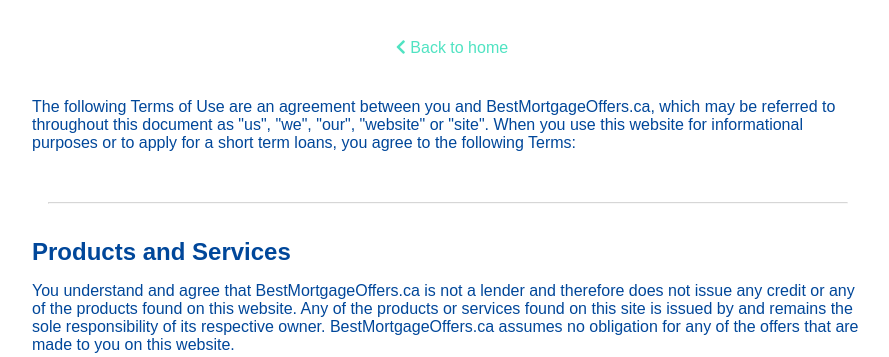
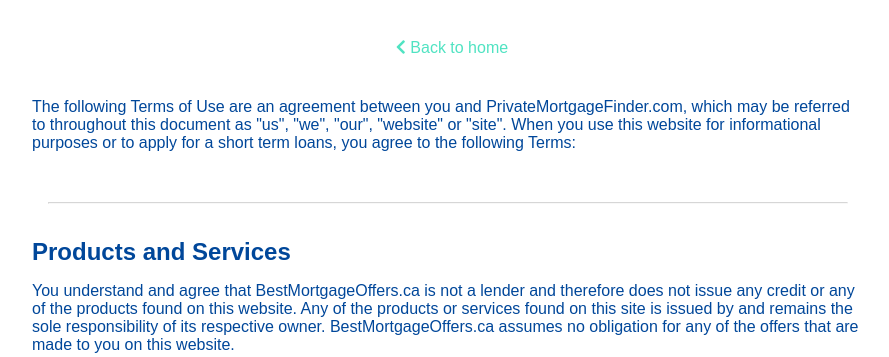
Before and after one commit to maxivy138/pmf_project, a Django app: page /termsofuse in a window 1280 px wide. Shown: the part 151-508 px from the top of the page, without its empty margins (192-1081 px from the left). Run offline with Django 3.2, Linux system fonts and the light colour scheme; some libraries are stand-ins or nearby versions.

Commit message:
changed termsofuse and added domain to allowed hosts

```diff
--- a/pmf/settings.py
+++ b/pmf/settings.py
@@ -25,7 +25,7 @@
 # SECURITY WARNING: don't run with debug turned on in production!
 DEBUG = True
 
-ALLOWED_HOSTS = ['178.128.238.3']
+ALLOWED_HOSTS = ['178.128.238.3', 'privatemortgagefinder.com']
 
 
 # Application definition
--- a/templates/pages/termsofuse.html
+++ b/templates/pages/termsofuse.html
@@ -14,7 +14,7 @@
 
             <div class="faq-item">
                 <br>
-                <p class="faq-p">The following Terms of Use are an agreement between you and BestMortgageOffers.ca, which may be referred to throughout this document as "us", "we", "our", "website" or "site". When you use this website for informational purposes or to apply for a short term loans, you agree to the following Terms:</p>
+                <p class="faq-p">The following Terms of Use are an agreement between you and PrivateMortgageFinder.com, which may be referred to throughout this document as "us", "we", "our", "website" or "site". When you use this website for informational purposes or to apply for a short term loans, you agree to the following Terms:</p>
                 <br>
             </div>
             <hr class="faq-hr">
```
